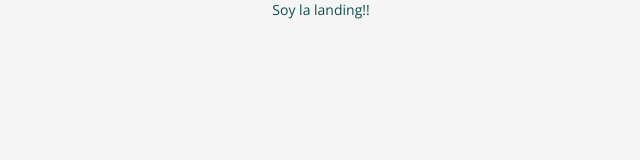
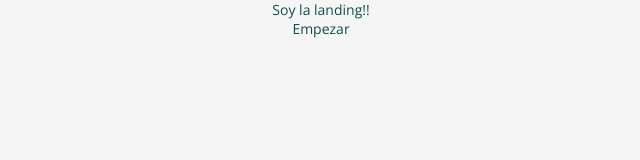
Before and after one commit to carmen-tm/f-m3-codebusters, a React (Create React App) app: page / in a window 1280 px wide. Shown: the top 160 px of the page, without its empty margins (319-959 px from the left). Built offline with nearby package versions, Linux system fonts and the light colour scheme.

Commit message:
Create link to CardGenerator.js at Landing.js

```diff
--- a/src/Landing.js
+++ b/src/Landing.js
@@ -1,8 +1,14 @@
 import React, {Component} from 'react';
+import {Link} from 'react-router-dom';
 
 class Landing extends Component {
     render(){
-        return ('Soy la landing!!')
+        return (
+            <div>
+                <p>Soy la landing!! </p>
+                <Link to = "/card-generator">Empezar</Link>
+            </div>
+        )
     }
 }
 export default Landing
```
